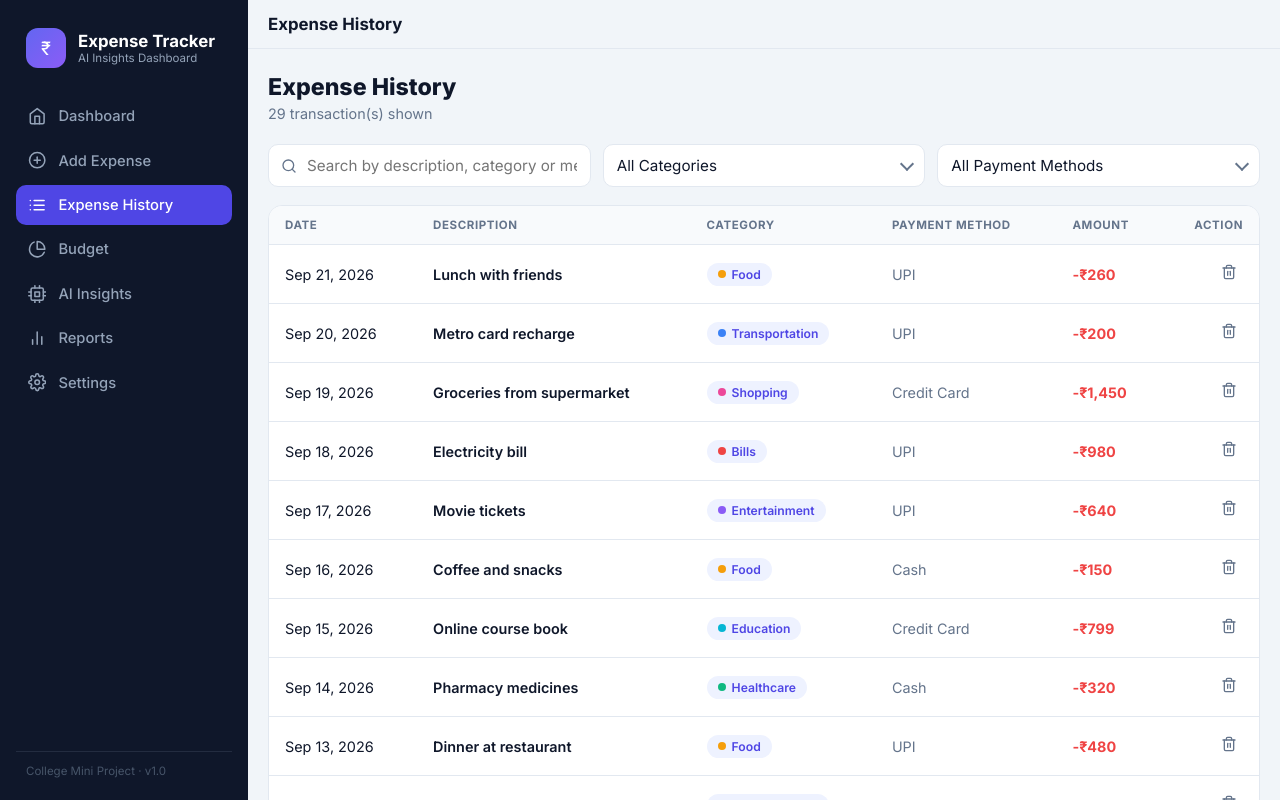
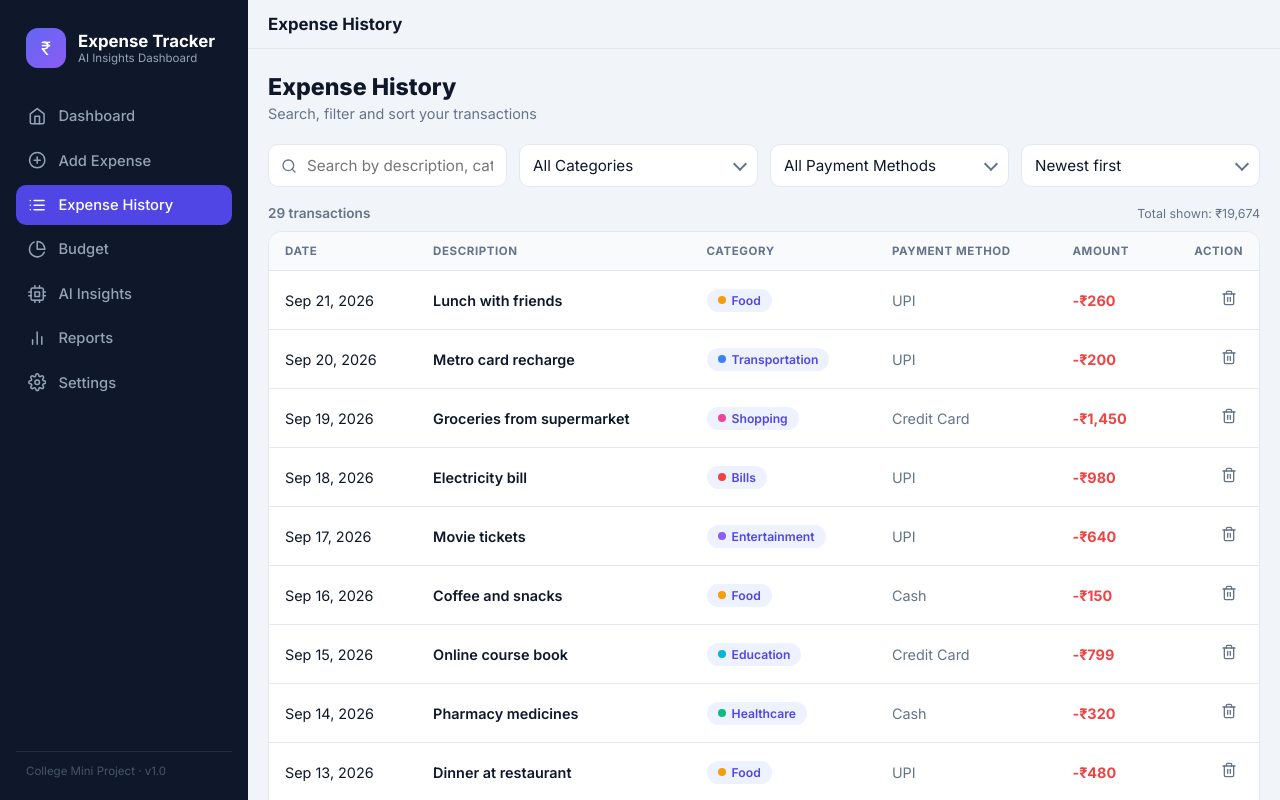
Before and after one commit to yalamareddysharathreddy5-coder/AI-expensive-tracker, a React (Vite) app: page /history in a window 1280 px wide. Shown: the top 800 px of the page. Built offline with nearby package versions, Linux system fonts and the light colour scheme.

Commit message:
Add transaction sorting and controls

```diff
--- a/src/index.css
+++ b/src/index.css
@@ -550,6 +550,27 @@ textarea {
 .filters-row > * {
   flex: 1;
   min-width: 180px;
+}
+
+.filters-row .btn-clear {
+  flex: 0 0 auto;
+  min-width: 0;
+  align-self: center;
+}
+
+.history-summary {
+  display: flex;
+  justify-content: space-between;
+  align-items: center;
+  flex-wrap: wrap;
+  gap: 6px;
+  margin-bottom: 10px;
+}
+
+.history-count {
+  font-size: 0.85rem;
+  font-weight: 600;
+  color: var(--text-muted);
 }
 
 .table-wrap {
--- a/src/pages/ExpenseHistory.jsx
+++ b/src/pages/ExpenseHistory.jsx
@@ -1,7 +1,7 @@
 import { useMemo, useState } from 'react';
-import { FiSearch, FiTrash2 } from 'react-icons/fi';
+import { FiSearch, FiTrash2, FiX } from 'react-icons/fi';
 import { CATEGORIES, PAYMENT_METHODS } from '../data/constants';
-import { formatDate, sortExpensesNewestFirst, formatCurrency } from '../utils/format';
+import { formatDate, formatCurrency } from '../utils/format';
 import CategoryChip from '../components/common/CategoryChip';
 import EmptyState from '../components/common/EmptyState';
 import useExpenseContext from '../context/ExpenseContext';
@@ -11,11 +11,15 @@ function ExpenseHistory() {
   const [search, setSearch] = useState('');
   const [categoryFilter, setCategoryFilter] = useState('All');
   const [paymentFilter, setPaymentFilter] = useState('All');
+  const [sortBy, setSortBy] = useState('date-desc');
 
-  const filtered = useMemo(() => {
+  const filtersActive =
+    search.trim().length > 0 || categoryFilter !== 'All' || paymentFilter !== 'All';
+  const sortingChanged = sortBy !== 'date-desc';
+
+  const displayed = useMemo(() => {
     const query = search.trim().toLowerCase();
-    return sortExpensesNewestFirst(
-      expenses.filter((e) => {
+    const filtered = expenses.filter((e) => {
       const matchesQuery =
         query.length === 0 ||
         e.description.toLowerCase().includes(query) ||
@@ -24,9 +28,15 @@ function ExpenseHistory() {
       const matchesCategory = categoryFilter === 'All' || e.category === categoryFilter;
       const matchesPayment = paymentFilter === 'All' || e.paymentMethod === paymentFilter;
       return matchesQuery && matchesCategory && matchesPayment;
-      })
-    );
-  }, [expenses, search, categoryFilter, paymentFilter]);
+    });
+
+    return [...filtered].sort((a, b) => {
+      if (sortBy === 'date-asc') return a.date < b.date ? -1 : a.date > b.date ? 1 : 0;
+      if (sortBy === 'date-desc') return a.date > b.date ? -1 : a.date < b.date ? 1 : 0;
+      if (sortBy === 'amount-asc') return a.amount - b.amount;
+      return b.amount - a.amount;
+    });
+  }, [expenses, search, categoryFilter, paymentFilter, sortBy]);
 
   function handleDelete(id, description) {
     if (window.confirm(`Delete "${description}"?`)) {
@@ -34,14 +44,24 @@ function ExpenseHistory() {
     }
   }
 
-  const totalShown = filtered.reduce((sum, e) => sum + e.amount, 0);
+  function clearFilters() {
+    setSearch('');
+    setCategoryFilter('All');
+    setPaymentFilter('All');
+    setSortBy('date-desc');
+  }
+
+  const totalShown = displayed.reduce((sum, e) => sum + e.amount, 0);
+  const countLabel = filtersActive
+    ? `Showing ${displayed.length} of ${expenses.length} transactions`
+    : `${expenses.length} transactions`;
 
   return (
     <div>
       <div className="page-header">
         <div>
           <h1 className="page-title">Expense History</h1>
-          <p className="page-subtitle">{filtered.length} transaction(s) shown</p>
+          <p className="page-subtitle">Search, filter and sort your transactions</p>
         </div>
       </div>
 
@@ -88,13 +108,40 @@ function ExpenseHistory() {
             ))}
           </select>
         </div>
+
+        <div className="select-wrap">
+          <select
+            className="form-select"
+            aria-label="Sort transactions"
+            value={sortBy}
+            onChange={(e) => setSortBy(e.target.value)}
+          >
+            <option value="date-desc">Newest first</option>
+            <option value="date-asc">Oldest first</option>
+            <option value="amount-desc">Highest amount</option>
+            <option value="amount-asc">Lowest amount</option>
+          </select>
         </div>
 
-      {filtered.length === 0 ? (
+        {(filtersActive || sortingChanged) && (
+          <button className="btn btn-outline btn-sm btn-clear" onClick={clearFilters}>
+            <FiX /> Clear Filters
+          </button>
+        )}
+      </div>
+
+      <div className="history-summary">
+        <span className="history-count">{countLabel}</span>
+        {displayed.length > 0 && (
+          <span className="hint">Total shown: {formatCurrency(totalShown, settings.currency)}</span>
+        )}
+      </div>
+
+      {displayed.length === 0 ? (
         <div className="card">
           <EmptyState
-            title="No expenses found"
-            message="Try a different search or category. Or start by adding your first expense."
+            title="No matching expenses found"
+            message="Try a different search or filter combination."
           />
         </div>
       ) : (
@@ -111,7 +158,7 @@ function ExpenseHistory() {
               </tr>
             </thead>
             <tbody>
-              {filtered.map((e) => (
+              {displayed.map((e) => (
                 <tr key={e.id}>
                   <td data-label="Date">{formatDate(e.date)}</td>
                   <td data-label="Description">
@@ -142,12 +189,6 @@ function ExpenseHistory() {
           </table>
         </div>
       )}
-
-      {filtered.length > 0 && (
-        <p className="hint" style={{ marginTop: 12 }}>
-          Total shown: {formatCurrency(totalShown, settings.currency)}
-        </p>
-      )}
     </div>
   );
 }
```
Lines whose indentation alone changed are shown as unchanged.
